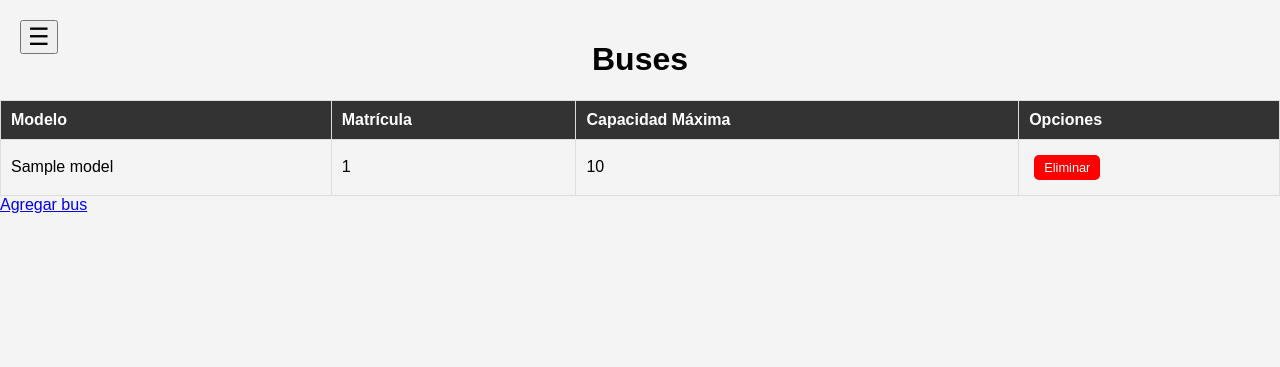
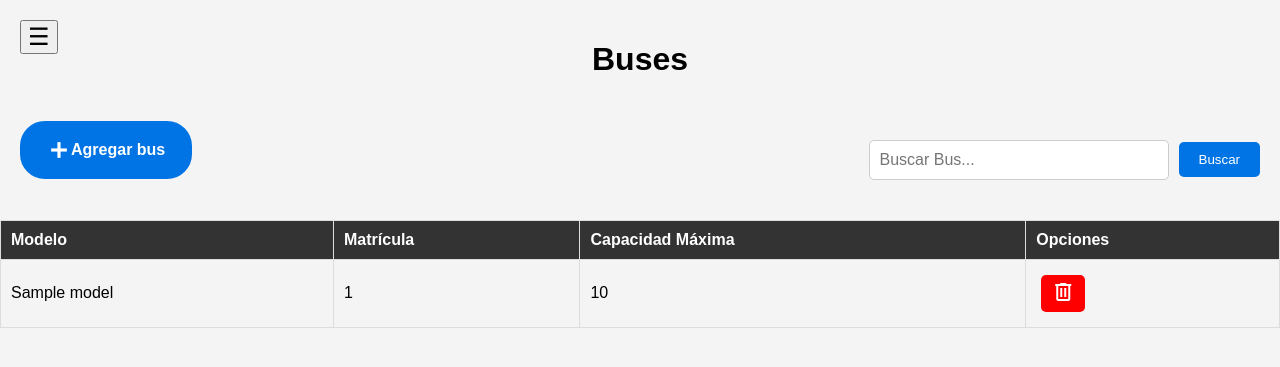
Before and after one commit to benjask8/viauy, a PHP site: the page made by src/vista/company/profile/buses/main.php in a window 1280 px wide. Shown: the top 367 px of the page. Run offline with PHP 8.4, Linux system fonts and the light colour scheme; the visitor is signed in with stand-in values (Sample User, id 1); the template is opened without the code that fills it: most values are stand-ins (such as "Sample title", 1, 10 or a date in 2020); data that the repository does not hold is empty.

Commit message:
Buscador De Buses Agregado, Mejoras usando fetch

```diff
--- a/fetch/company/profile/buses/add.js
+++ b/fetch/company/profile/buses/add.js
@@ -41,7 +41,7 @@ document.addEventListener("DOMContentLoaded", function () {
           dataMsg.classList.remove("msg_error");
           dataMsg.classList.add("msg_success");
         }
-        dataMsg.style.animation = "pop 0.4s linear .2s";
+        dataMsg.classList.toggle = "pop";
       })
       .catch((error) => {
         console.error("Error:", error);
--- /dev/null
+++ b/fetch/company/profile/buses/search.js
@@ -0,0 +1,64 @@
+document.addEventListener("DOMContentLoaded", function () {
+  const busForm = document.querySelector(".buses-search");
+  const searchInput = document.querySelector(".buses-search-input");
+  const dataMsg = document.getElementById("data-msg");
+  const searchButton = document.querySelector(
+    ".buses-search input[type='submit']"
+  );
+
+  // Función para realizar la búsqueda
+  const performSearch = () => {
+    const searchTerm = searchInput.value.trim();
+
+    // Realizar una solicitud POST para buscar autobuses
+    fetch("index.php?c=bus&m=searchBuses", {
+      method: "POST",
+      body: new URLSearchParams({ searchTerm }),
+    })
+      .then((response) => response.json())
+      .then((data) => {
+        // Manejar la respuesta del controlador PHP aquí
+        if (data.status === "info" || data.status === "error") {
+          dataMsg.innerHTML = data.msg;
+          dataMsg.classList.remove("msg_success");
+          dataMsg.classList.add("msg_info"); // Agrega una clase de estilo para mensajes informativos
+        } else {
+          dataMsg.innerHTML = "";
+        }
+
+        // Actualizar la tabla con los resultados de la búsqueda
+        const tableBody = document.querySelector(".bus-table tbody");
+        tableBody.innerHTML = "";
+
+        data.buses.forEach((bus) => {
+          const row = document.createElement("tr");
+          row.innerHTML = `
+            <td>${bus.model}</td>
+            <td>${bus.idBus}</td>
+            <td>${bus.maxCapacity}</td>
+            <td>
+              <a href="?c=bus&m=deleteBus&id=${bus.idBus}" class="delete-button" onclick="return confirm('¿Estás seguro de eliminar el bus de matrícula ${bus.idBus}?')">
+                <span class="material-symbols-outlined">delete</span>
+              </a>
+            </td>
+          `;
+          tableBody.appendChild(row);
+        });
+      })
+      .catch((error) => {
+        console.error("Error:", error);
+      });
+  };
+
+  // Agregar un evento input para realizar la búsqueda mientras el usuario tipea
+  searchInput.addEventListener("input", performSearch);
+
+  // Agregar un evento click al botón de búsqueda
+  searchButton.addEventListener("click", function (event) {
+    event.preventDefault(); // Evitar el comportamiento predeterminado del botón
+    performSearch(); // Realizar la búsqueda cuando se hace clic en el botón
+  });
+
+  // También puedes realizar la búsqueda cuando se carga la página inicialmente
+  performSearch();
+});
--- a/public/css/company4.css
+++ b/public/css/company123.css
@@ -190,6 +190,80 @@ body {
 }
 
 /* Estilos generales para la tabla */
+.bus-options{
+  display: flex;
+  justify-content:space-between;
+  align-items: center;
+  padding: 20px;
+}
+
+.buses-search {
+  display: flex;
+  justify-content: center;
+  align-items: center;
+  margin-top: 20px;
+}
+
+.buses-search-input {
+  width: 300px;
+  padding: 10px;
+  border: 1px solid #ccc;
+  border-radius: 5px;
+  font-size: 16px;
+  outline: none;
+}
+
+.buses-search input[type="text"]::placeholder {
+  color: #aaa;
+}
+
+.buses-search input[type="submit"] {
+  background-color: #0074E4;
+  /* Color de fondo */
+  color: #fff;
+  /* Color del texto */
+  border: none;
+  border-radius: 5px;
+  padding: 10px 20px;
+  margin-left: 10px;
+  cursor: pointer;
+  transition: background-color 0.3s;
+  /* Transición suave para el color de fondo */
+}
+
+.buses-search input[type="submit"]:hover {
+  background-color: #0056b3;
+  /* Cambio de color al pasar el ratón */
+}
+.add-bus-btn span{
+  font-weight: 900;
+}
+.add-bus-btn {
+  display: flex;
+  justify-content: center;
+  align-items: center;
+  width: max-content;
+  background-color: #0074E4;
+  border: 2px solid #0074E4;
+  border-radius: 25px;
+  padding: 15px 25px;
+  color: #fff;
+  text-align: center;
+  text-decoration: none;
+  font-weight: bold;
+  font-size: 16px;
+  transition: background-color 0.2s, border 0.2s, transform 0.2s;
+
+}
+
+.add-bus-btn:hover {
+  background-color: #0056b3;
+  /* Cambio de color al pasar el ratón */
+  border: 2px solid #0056b3;
+  /* Cambio de borde al pasar el ratón */
+  transform: scale(1.05);
+  /* Efecto de escala al pasar el ratón */
+}
 .bus-table {
   width: 100%;
   border-collapse: collapse;
--- a/src/vista/company/profile/buses/add.php
+++ b/src/vista/company/profile/buses/add.php
@@ -18,10 +18,12 @@ require 'src/vista/company/profile/partials/estructure.php';
     <input type="text" name="model" class="login-input" id="modelo" required placeholder="Introduce el modelo del Bus">
 
     <label for="capacidad">Capacidad del Bus (solo números):</label>
-    <input type="number" name="maxCapacity" class="login-input" id="capacidad" required placeholder="Introduce la capacidad del Bus" inputmode="numeric" pattern="[0-9]*" title="Ingrese solo números">
+    <input type="number" name="maxCapacity" class="login-input" id="capacidad" required
+      placeholder="Introduce la capacidad del Bus" inputmode="numeric" pattern="[0-9]*" title="Ingrese solo números">
 
     <label for="matricula">Matrícula del Bus:</label>
-    <input type="text" name="busId" class="login-input" id="matricula" required placeholder="Introduce la matrícula del Bus" oninput="validateInput(this)">
+    <input type="text" name="busId" class="login-input" id="matricula" required
+      placeholder="Introduce la matrícula del Bus" oninput="validateInput(this)">
 
     <input class="login-input" type="submit" value="Agregar Bus">
   </form>
--- a/src/vista/company/profile/buses/main.php
+++ b/src/vista/company/profile/buses/main.php
@@ -3,9 +3,16 @@ require 'src/vista/company/profile/partials/estructure.php';
 ?>
 
 <h1 class="title">Buses</h1>
-<?php if (!empty($this->datos["msg"])) : ?>
-<p class="sub-title"><?= $this->datos["msg"]; ?></p>
-<?php endif; ?>
+
+<section class="bus-options">
+  <a class="add-bus-btn" href="?c=company&m=mainProfile_busesAdd"><span class="material-symbols-outlined">add</span>Agregar bus
+  </a>
+  <form action="" class="buses-search">
+    <input class="buses-search-input" type="search" placeholder="Buscar Bus...">
+    <input type="submit" value="Buscar">
+  </form>
+
+</section>
 
 <table class="bus-table">
   <thead>
@@ -23,15 +30,20 @@ require 'src/vista/company/profile/partials/estructure.php';
         <td><?= $bus['idBus'] ?></td>
         <td><?= $bus['maxCapacity'] ?></td>
         <td>
-        <a href="?c=bus&m=deleteBus&id=<?= $bus['idBus'] ?>" class="delete-button">Eliminar</a>
+          <a href="?c=bus&m=deleteBus&id=<?= $bus['idBus'] ?>" class="delete-button" onclick="return confirm('¿Estás seguro de eliminar el bus de matricula <?= $bus['idBus'] ?>?')">
+            <span class="material-symbols-outlined">delete</span>
+          </a>
         </td>
       </tr>
     <?php endforeach; ?>
 
   </tbody>
 </table>
+<p class="sub-title" id="data-msg"></p>
 
-<a href="?c=company&m=mainProfile_busesAdd">Agregar bus</a>
+
 <?php
 require 'src/vista/company/profile/partials/endEstructure.php';
 ?>
+
+<script src="fetch/company/profile/buses/search.js"></script>
--- a/src/vista/company/profile/partials/estructure.php
+++ b/src/vista/company/profile/partials/estructure.php
@@ -12,9 +12,11 @@ if (!isset($_SESSION['company_name'])) {
 <head>
   <meta charset="UTF-8">
   <meta name="viewport" content="width=device-width, initial-scale=1.0">
-  <link rel="stylesheet" href="https://fonts.googleapis.com/css2?family=Material+Symbols+Outlined:opsz,wght,FILL,GRAD@20..48,100..700,0..1,-50..200" />
-  <link rel="stylesheet" href="https://fonts.googleapis.com/css2?family=Material+Symbols+Outlined:opsz,wght,FILL,GRAD@24,400,1,0" />
-  <link rel="stylesheet" href="public/css/company4.css">
+  <link rel="stylesheet"
+    href="https://fonts.googleapis.com/css2?family=Material+Symbols+Outlined:opsz,wght,FILL,GRAD@20..48,100..700,0..1,-50..200" />
+  <link rel="stylesheet"
+    href="https://fonts.googleapis.com/css2?family=Material+Symbols+Outlined:opsz,wght,FILL,GRAD@24,400,1,0" />
+  <link rel="stylesheet" href="public/css/company123.css">
   <title>Dashboard Compañia</title>
 </head>
 
@@ -25,18 +27,21 @@ if (!isset($_SESSION['company_name'])) {
     <a href="index.php?c=company&m=mainProfile"><span class="material-symbols-outlined">
         home
       </span>Inicio</a>
-    <a href="index.php?c=company&m=mainProfile_buses"><span class="material-symbols-outlined">local_shipping</span>Buses</a>
+    <a href="index.php?c=company&m=mainProfile_buses"><span
+        class="material-symbols-outlined">local_shipping</span>Buses</a>
     <a href="index.php?c=company&m=mainProfile_lineas"><span class="material-symbols-outlined">
         location_on
       </span>Lineas</a>
-    <a href="index.php?c=company&m=mainProfile_admins"><span class="material-symbols-outlined">shield_person</span>Admins</a>
-    <a href="index.php?c=company&m=mainProfile_blog"><span class="material-symbols-outlined">library_books</span>Blog</a>
+    <a href="index.php?c=company&m=mainProfile_admins"><span
+        class="material-symbols-outlined">shield_person</span>Admins</a>
+    <a href="index.php?c=company&m=mainProfile_blog"><span
+        class="material-symbols-outlined">library_books</span>Blog</a>
   </section>
 
 
   <script>
-    function toggleMenu() {
-      var menu = document.querySelector('.company-menu');
-      menu.classList.toggle('menu-open');
-    }
+  function toggleMenu() {
+    var menu = document.querySelector('.company-menu');
+    menu.classList.toggle('menu-open');
+  }
   </script>
```
Also changed, not shown: src/controlador/Bus_Controller.php (+23 -0 lines), src/modelo/Bus.php (+19 -0 lines). Lines whose indentation alone changed are shown as unchanged.
